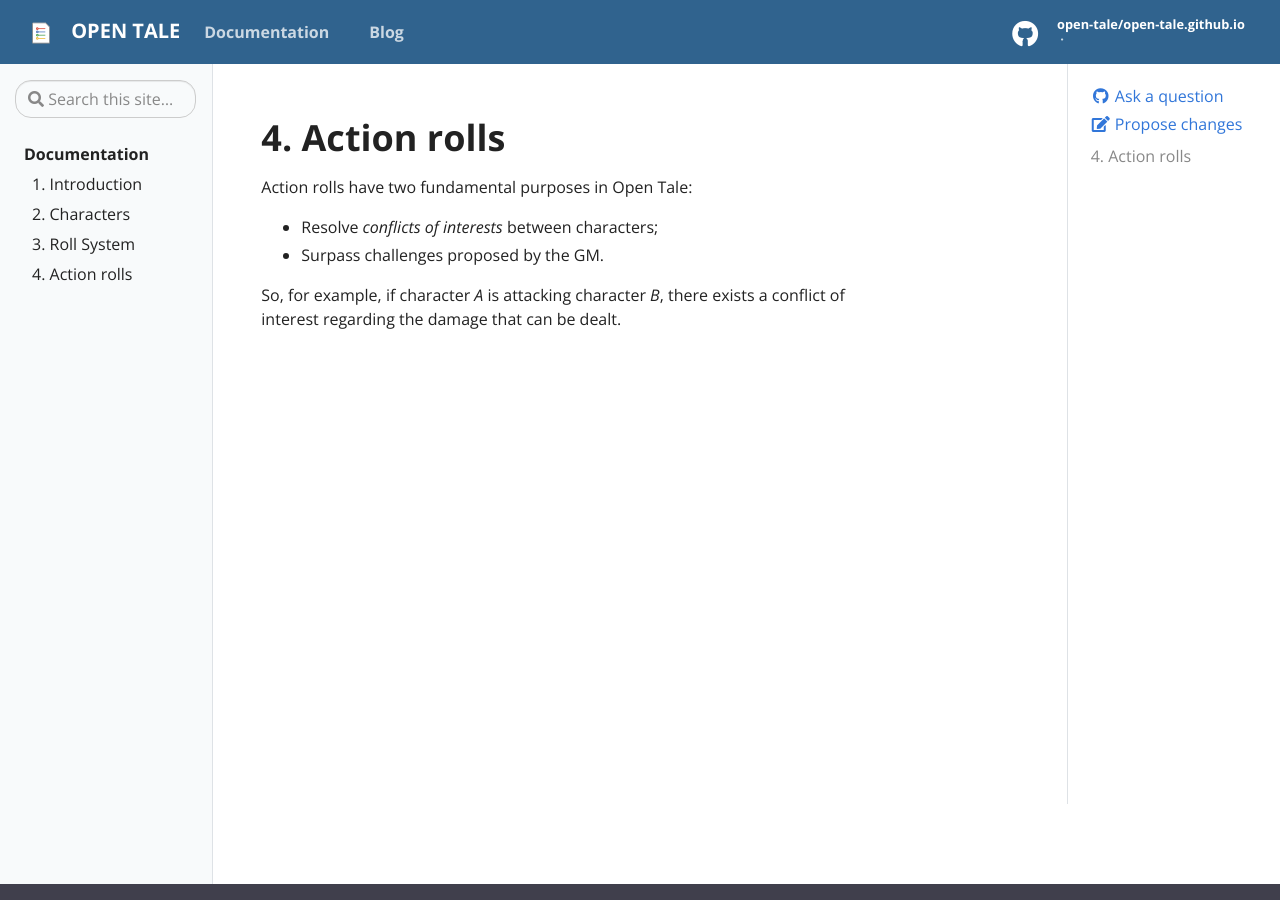
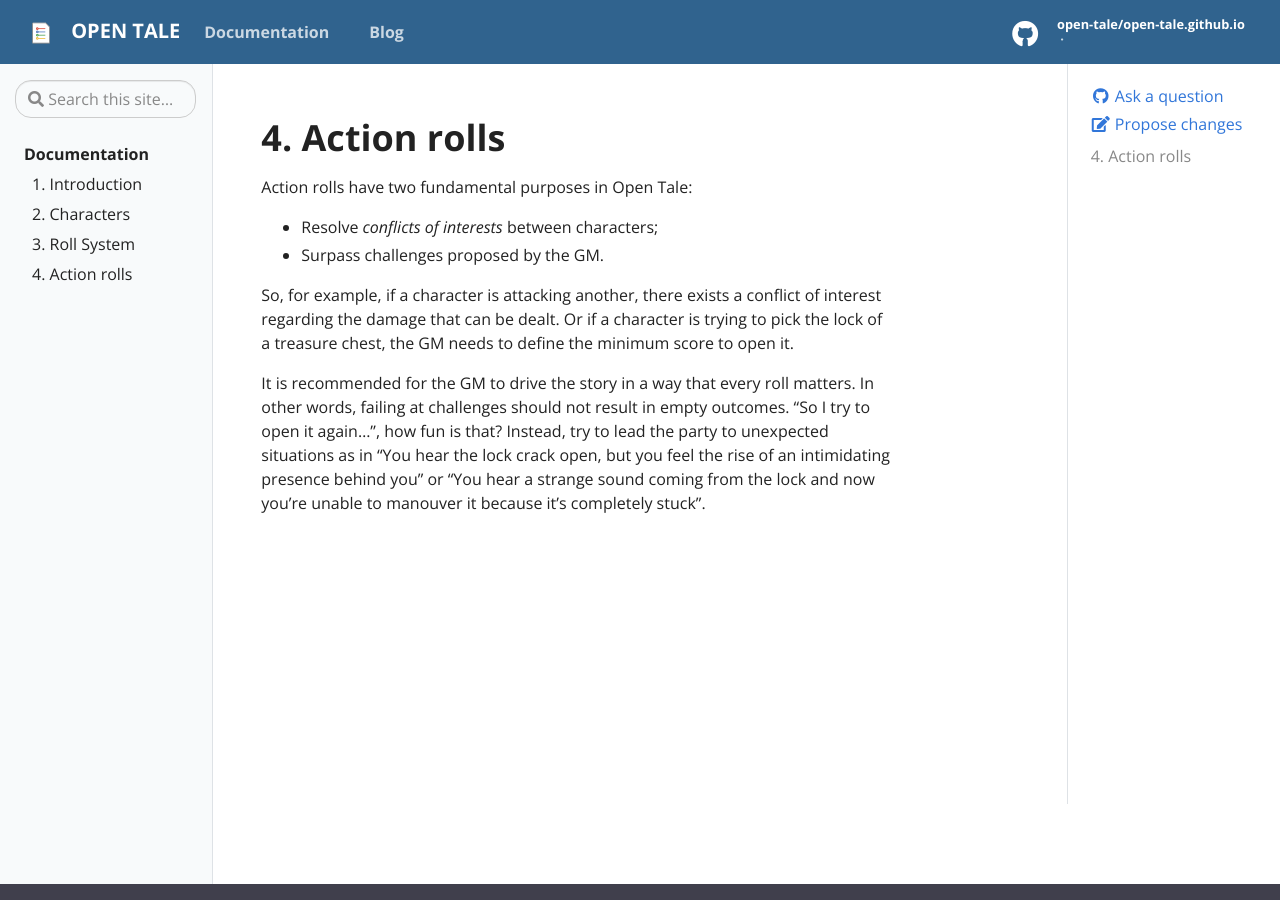
Before and after one commit to open-tale/open-tale.github.io, a Jekyll site: the page built from _docs/04-action-rolls.md, in a window 1280 px wide and 900 px high. Built offline with Jekyll 4.4.1, drawn with Linux system fonts in a browser that asks for light colours.

Commit message:
update ch4

```diff
--- a/_docs/04-action-rolls.md
+++ b/_docs/04-action-rolls.md
@@ -10,5 +10,15 @@ Action rolls have two fundamental purposes in Open Tale:
 * Resolve *conflicts of interests* between characters;
 * Surpass challenges proposed by the GM.
 
-So, for example, if character *A* is attacking character *B*, there exists a
-conflict of interest regarding the damage that can be dealt.
+So, for example, if a character is attacking another, there exists a conflict of
+interest regarding the damage that can be dealt. Or if a character is trying to
+pick the lock of a treasure chest, the GM needs to define the minimum score to
+open it.
+
+It is recommended for the GM to drive the story in a way that every roll
+matters. In other words, failing at challenges should not result in empty
+outcomes. "So I try to open it again...", how fun is that? Instead, try to lead
+the party to unexpected situations as in "You hear the lock crack open, but you
+feel the rise of an intimidating presence behind you" or "You hear a strange
+sound coming from the lock and now you're unable to manouver it because it's
+completely stuck".
--- a/_includes/head.html
+++ b/_includes/head.html
@@ -16,7 +16,7 @@
 <link rel="icon" type="image/png" href="{{ site.baseurl }}/assets/favicons/android-72x72.png" sizes="72x72">
 <link rel="icon" type="image/png" href="{{ site.baseurl }}/assets/favicons/android-96x196.png" sizes="96x196">
 <link rel="icon" type="image/png" href="{{ site.baseurl }}/assets/favicons/android-144x144.png" sizes="144x144">
-<link rel="icon" type="image/png" href="{{ site.baseurl }}/assets/favicons/android-192x192.png"sizes="192x192">
+<link rel="icon" type="image/png" href="{{ site.baseurl }}/assets/favicons/android-192x192.png" sizes="192x192">
 
 <title>{{ site.title }}{% if page.title != site.title %} | {{page.title }}{% endif %}</title>
 <meta property="og:title" content="{% if page.title %}{{ page.title }}{% else %}{{ site.title }}{% endif %}" />
```
Also changed, not shown: _docs/02-characters.md (+1 -1 lines).
